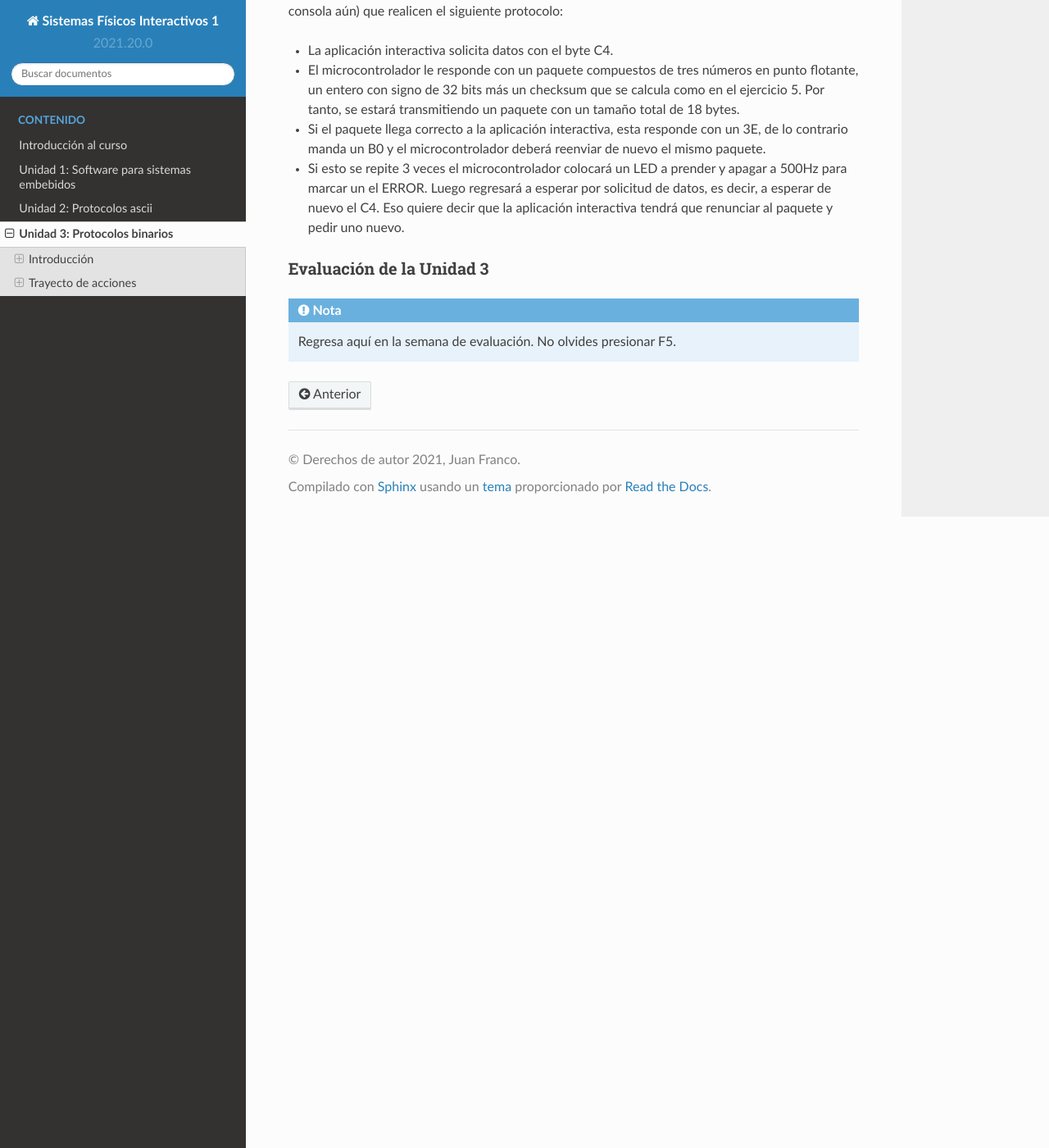
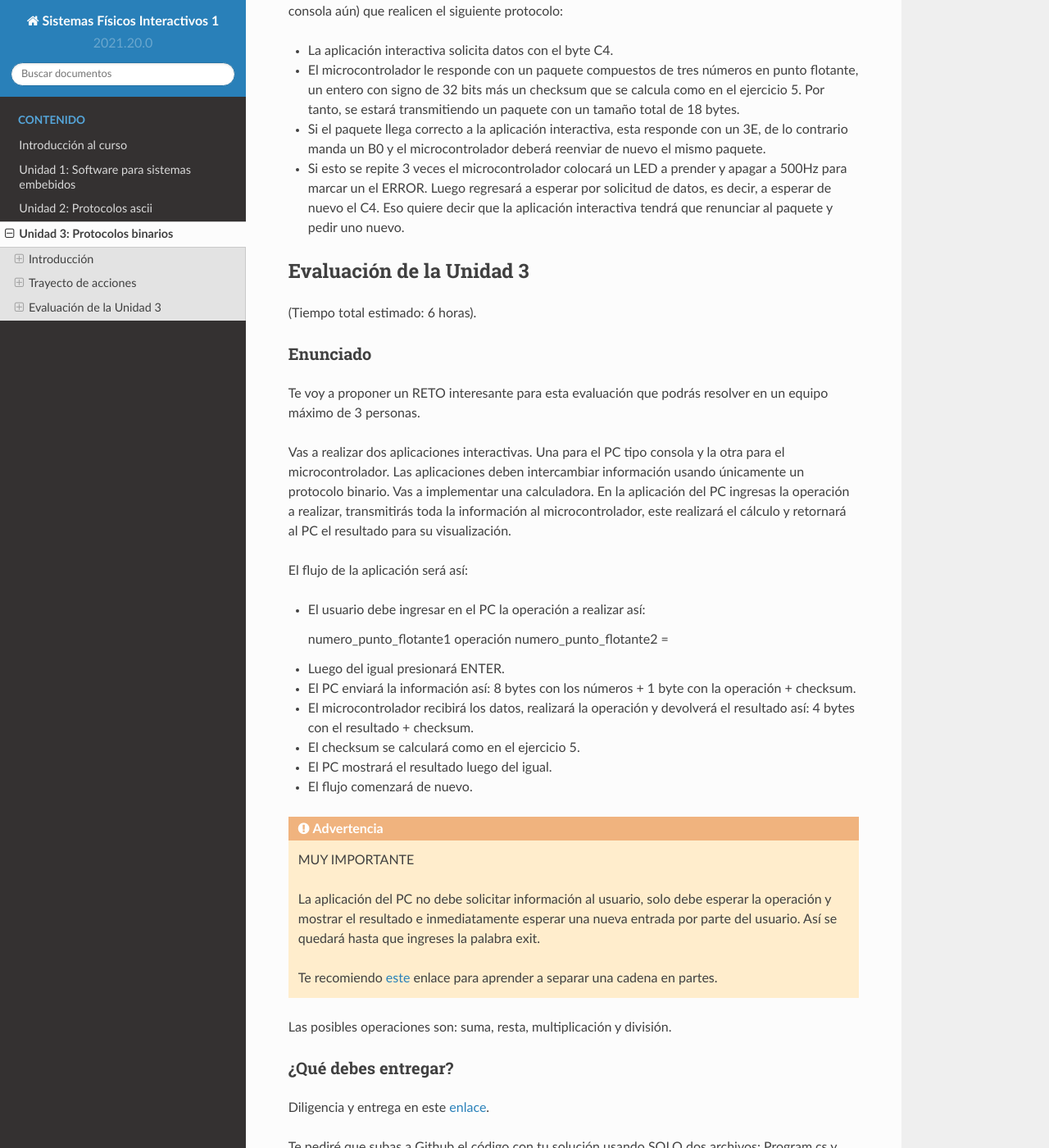
Before and after one commit to juanferfranco/SistemasFisicosInteractivos1, a Sphinx documentation site: the page built from docs/_unidad3/unidad3.rst, in a window 1280 px wide and 1400 px high, scrolled down 10625 px. Shown: the whole window at 82% size. Built offline with Sphinx 7.4.7 and the Read the Docs theme 2.0.0, drawn with Linux system fonts in a browser that asks for light colours; some of the changed text lies outside the part shown.

Commit message:
Add evaluation to Unit3

```diff
--- a/docs/_unidad3/unidad3.rst
+++ b/docs/_unidad3/unidad3.rst
@@ -574,6 +574,79 @@ interactiva (tipo consola aún) que realicen el siguiente protocolo:
   que la aplicación interactiva tendrá que renunciar al paquete y pedir uno nuevo.
 
 Evaluación de la Unidad 3
+----------------------------
+(Tiempo total estimado: 6 horas).
+
+Enunciado
+*************
+Te voy a proponer un RETO interesante para esta evaluación que podrás
+resolver en un equipo máximo de 3 personas.
+
+Vas a realizar dos aplicaciones interactivas. Una para el PC tipo consola
+y la otra para el microcontrolador. Las aplicaciones deben intercambiar
+información usando únicamente un protocolo binario. Vas a implementar una calculadora.
+En la aplicación del PC ingresas la operación a realizar, transmitirás toda
+la información al microcontrolador, este realizará el cálculo y retornará
+al PC el resultado para su visualización.
+
+El flujo de la aplicación será así:
+
+* El usuario debe ingresar en el PC la operación a realizar así:
+
+  numero_punto_flotante1 operación numero_punto_flotante2 =
+
+* Luego del igual presionará ENTER.
+* El PC enviará la información así: 8 bytes con los números + 1 byte con la operación + checksum.
+* El microcontrolador recibirá los datos, realizará la operación y devolverá
+  el resultado así: 4 bytes con el resultado + checksum.
+* El checksum se calculará como en el ejercicio 5.
+* El PC mostrará el resultado luego del igual.
+* El flujo comenzará de nuevo.
+
+.. warning:: MUY IMPORTANTE
+
+    La aplicación del PC no debe solicitar información al usuario, solo debe esperar
+    la operación y mostrar el resultado e inmediatamente esperar una nueva entrada por
+    parte del usuario. Así se quedará hasta que ingreses la palabra exit.
+
+    Te recomiendo `este <https://docs.microsoft.com/en-us/dotnet/csharp/how-to/parse-strings-using-split#code-try-2>`__
+    enlace para aprender a separar una cadena en partes.
+
+Las posibles operaciones son: suma, resta, multiplicación y división.
+
+
+¿Qué debes entregar?
 ***************************
 
-.. note:: Regresa aquí en la semana de evaluación. No olvides presionar F5.
+Diligencia y entrega en este `enlace <https://forms.office.com/r/PZaj7up505>`__.
+
+Te pediré que subas a Github el código con tu solución usando SOLO dos archivos:
+Program.cs y sensor.ino, pero el archivo sensor.ino deberá estar en una carpeta llamada
+sensor.
+
+También tendrás que subir un video donde demuestres funcionando tus aplicaciones y sustentes
+su funcionamiento.
+
+Consideraciones para el video:
+
+#. El video DEBE TENER una duración ``MÁXIMA`` de 10 minutos.
+#. El video debe tener los siguientes capítulos en este mismo orden:
+
+   * Demostración de la solución.
+   * Explicación del código con la implementación.
+
+#. En `este video <https://youtu.be/6-0cERIVsFg>`__ puedes aprender a adicionar
+   capítulos a tu video.
+
+Criterios de evaluación
+****************************
+
+* Cumplimiento de todos los requisitos de forma solicitados: 0.5
+* Calidad y duración máxima del video y repositorio en Github: 0.5
+* Solución al problema: 2
+* Explicación de la solución: 2
+
+.. note:: Sobre las personas reportadas
+
+    Las personas que aparezcan reportadas indicando que no trabajaron obtendrán automáticamente
+    una calificación de 0.
```
